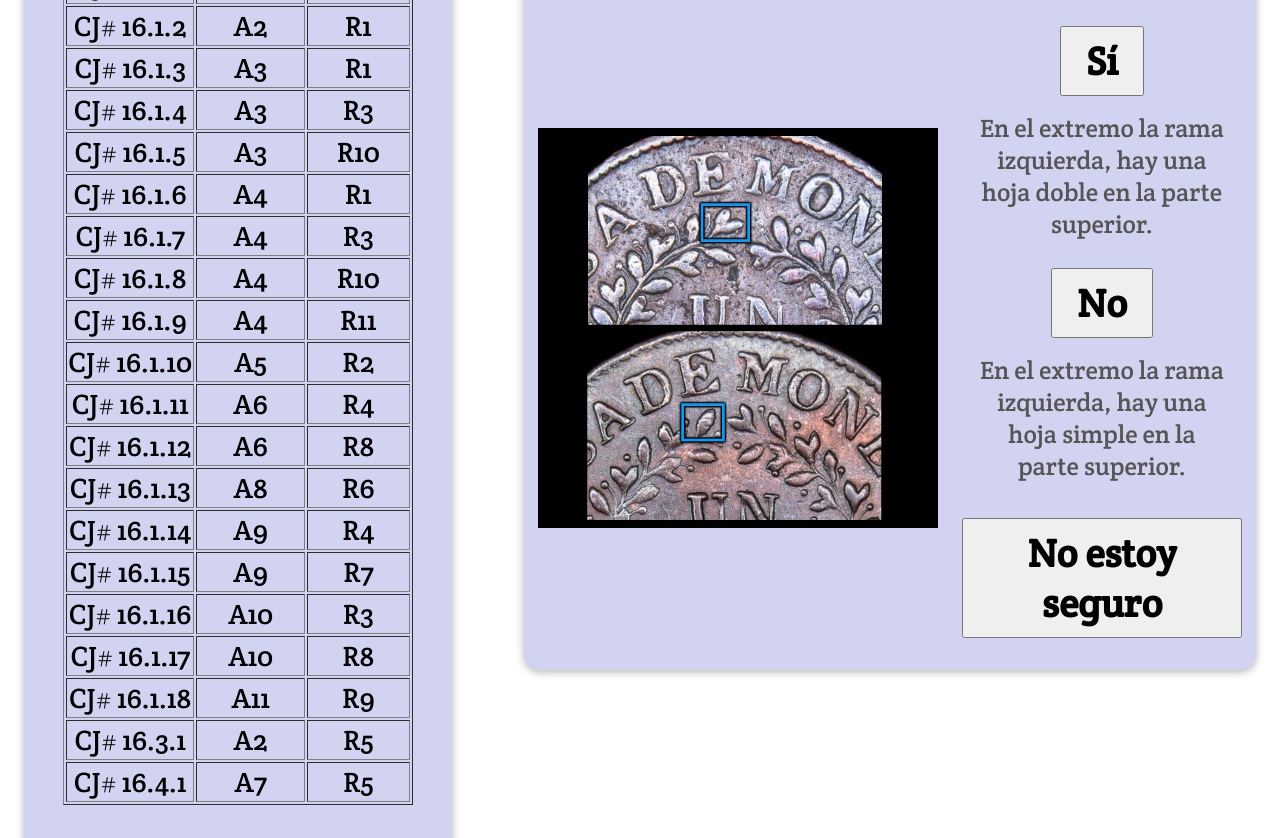
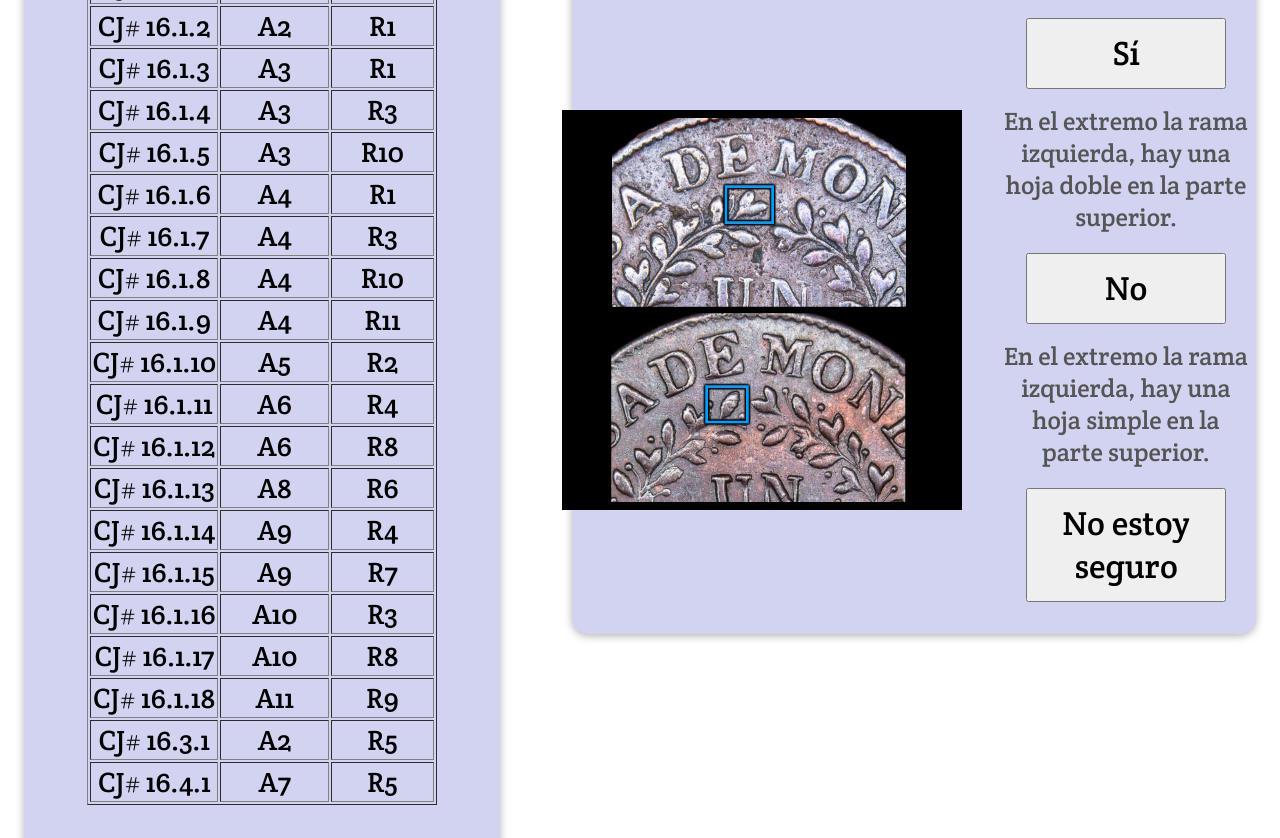
Before and after one commit to NicolasAmado/VariantesDeMonedas, a plain HTML site: page 1real1840.html in a window 1280 px wide. Shown: the part 418-1256 px from the top of the page. Drawn offline with Linux system fonts and the light colour scheme.

Commit message:
más cosas de moviles

```diff
--- a/1real1840.html
+++ b/1real1840.html
@@ -30,14 +30,14 @@
                 <h2 style="margin-top:0;">Identifica tu variante</h2>
                 <div id="pregunta-container">
                     <p id="pregunta-text" style="font-size: 1.2em; font-weight: bold;"></p>
-                    <div style="display: flex; justify-content: center; align-items: center;">
-                        <img id="pregunta-img" src="" alt="Pregunta" style="width: 400px; margin: 0 24px 0 0; cursor: zoom-in;" data-zoomable>
-                        <div id="pregunta-botones" style="display: flex; flex-direction: column; align-items: center;">
-                            <button onclick="responder('si')" style="margin: 8px 0; padding: 8px 24px;">Sí</button>
+                    <div class="pregunta-flex">
+                        <img id="pregunta-img" src="" alt="Pregunta" data-zoomable>
+                        <div id="pregunta-botones">
+                            <button onclick="responder('si')">Sí</button>
                             <div id="aclaracion-si"></div>
-                            <button onclick="responder('no')" style="margin: 8px 0; padding: 8px 24px;">No</button>
+                            <button onclick="responder('no')">No</button>
                             <div id="aclaracion-no"></div>
-                            <button onclick="responder('dudoso')" style="margin: 16px 0 0 0; padding: 8px 24px;">No estoy seguro</button>
+                            <button onclick="responder('dudoso')">No estoy seguro</button>
                         </div>
                     </div>
                 </div>
--- a/estilos.css
+++ b/estilos.css
@@ -21,16 +21,37 @@ body {
     max-width: 500px;
 }
 
+.pregunta-flex {
+    display: flex;
+    justify-content: center;
+    align-items: center;
+    min-height: 320px; /* o el valor que quieras */
+    width: 100%;
+    gap: 24px;
+}
+
 #pregunta-img {
+    width: 400px;
+    max-width: 100%;
     min-height: 300px;
-    /* Así el espacio de la imagen siempre está reservado */
     display: block;
+}
+
+#pregunta-botones {
+    display: flex;
+    flex-direction: column;
+    justify-content: center;   /* centra verticalmente */
+    align-items: center;       /* centra horizontalmente */
+    height: 100%;
+
 }
 
 #pregunta-botones button {
     font-family: 'Crete Round', serif;
-    font-size: 1.4em;
-    font-weight: bold;
+    font-size: 1.2em;
+    padding: 12px 20px;
+    text-align: center;
+    width: 200px;
 }
 
 #aclaracion-si,
@@ -43,6 +64,12 @@ body {
     box-sizing: border-box;
     text-align: center;
     border-radius: 8px;
+    max-width: 280px;
+    width: 100%;
+    text-align: center;
+    font-size: 0.9em;
+    margin-top: 8px;
+    margin-bottom: 12px;
 }
 
 .filtrada {
@@ -119,16 +146,28 @@ body {
         max-width: 100%;
         padding: 16px 4px;
         min-height: unset;
+        width: 100%;
+        box-sizing: border-box;
     }
     #miTabla, #decision-tree {
         min-width: unset;
         max-width: 100%;
         font-size: 18px;
     }
+    .pregunta-flex {
+        flex-direction: column;
+        gap: 8px;
+        align-items: stretch;
+    }
     #pregunta-img {
         width: 100% !important;
         min-height: 120px;
         max-width: 100vw;
+    }
+    #pregunta-botones {
+        width: 100%;
+        min-width: unset;
+        align-items: stretch;
     }
     .cuadro-inferior {
         min-height: unset;
```
Also changed, not shown: 4centavos1854.html (+6 -6 lines).
